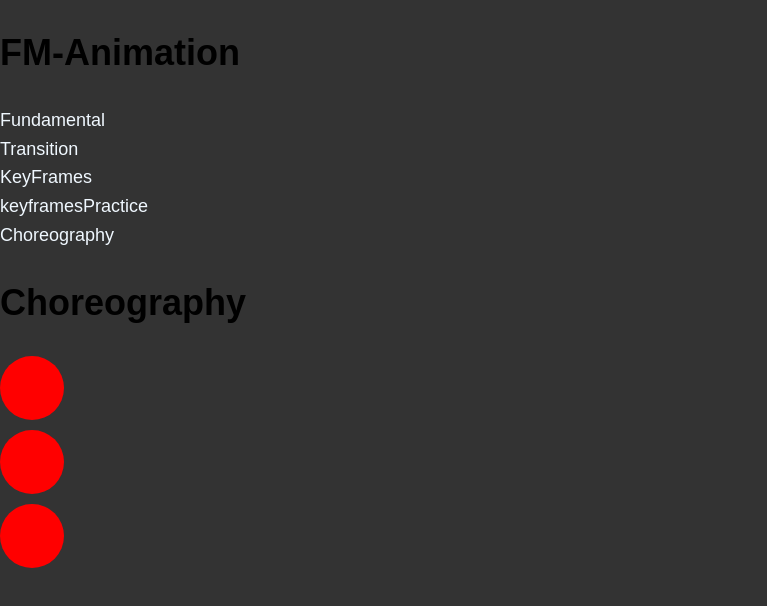
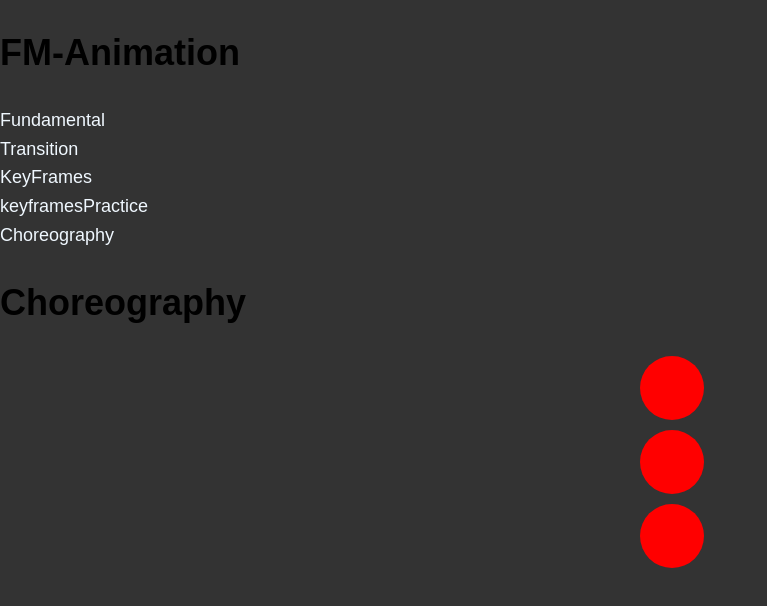
Before and after one commit to Lam-Big-Water/FM-Animation-Course, a React (Vite) app: page /choreography in a window 1280 px wide. Shown: the top 606 px of the page, without its empty margins (0-767 px from the left). Built offline with nearby package versions, Linux system fonts and the light colour scheme.

Commit message:
this part have some problem

```diff
--- a/src/components/Choreography-04.tsx
+++ b/src/components/Choreography-04.tsx
@@ -1,12 +1,12 @@
+import { ReactNode } from "react";
 
 const Choreography = () => {
+  const balls = [1, 2, 3];
   return (
     <div className="app">
         <h1>Choreography</h1>
         <div className="container">
-            <div className="container--ball"></div>
-            <div className="container--ball"></div>
-            <div className="container--ball"></div>
+            {balls.map((ball, i) => <div className="container--ball" key={i} style={{'--i': i}}></div>)}
         </div>
     </div>
   )
```
